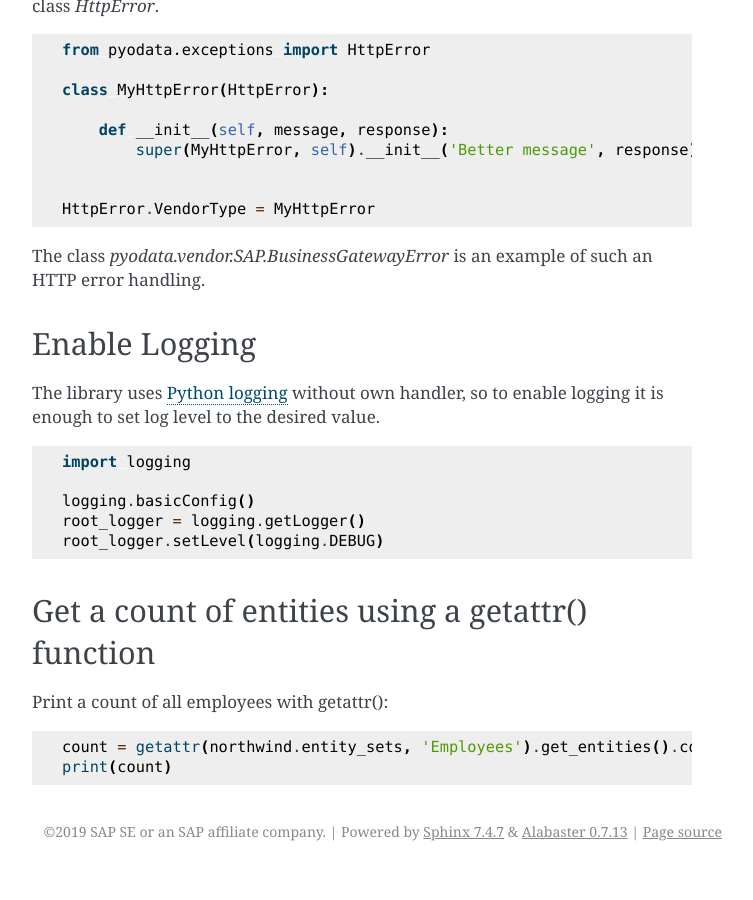
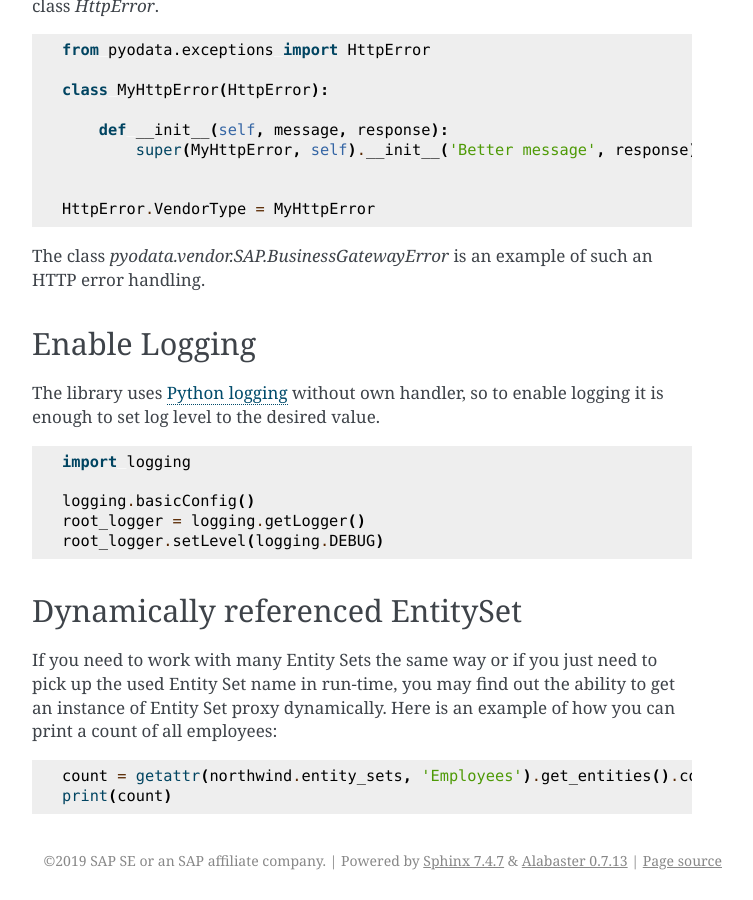
Before and after one commit to SAP/python-pyodata, a Sphinx documentation site: the page built from docs/usage/advanced.rst, in a window 1280 px wide and 900 px high, scrolled down 1257 px. Shown: the whole window, without its empty margins (388-1141 px from the left). Built offline with Sphinx 7.4.7, drawn with Linux system fonts in a browser that asks for light colours; before the commit the page ends 2128 px from its top, so only the background shows below that; some of the changed text lies outside the part shown.

Commit message:
doc: add dynamic referencing

```diff
--- a/docs/usage/advanced.rst
+++ b/docs/usage/advanced.rst
@@ -96,10 +96,10 @@
     root_logger = logging.getLogger()
     root_logger.setLevel(logging.DEBUG)
 
-Get a count of entities using a getattr() function
+Dynamically referenced EntitySet
 ------------------------------------------------
 
-Print a count of all employees with getattr():
+If you need to work with many Entity Sets the same way or if you just need to pick up the used Entity Set name in run-time, you may find out the ability to get an instance of Entity Set proxy dynamically. Here is an example of how you can print a count of all employees:
 
 .. code-block:: python
 
```
